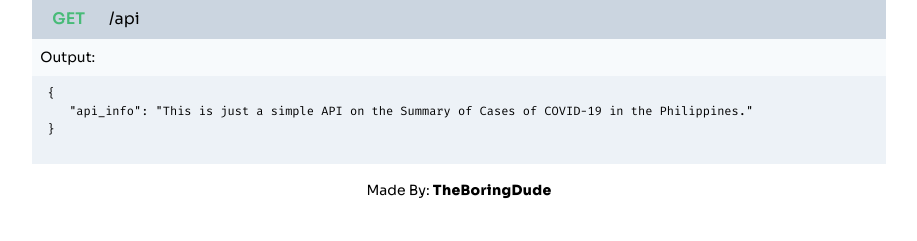
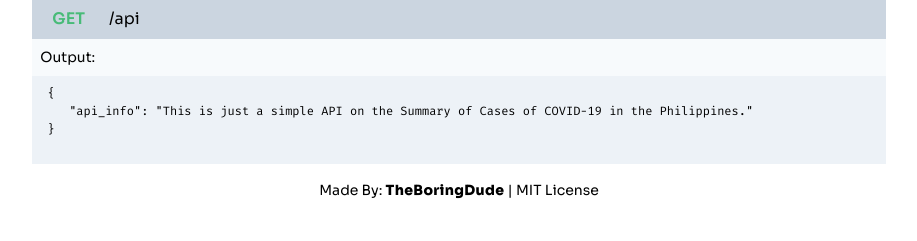
Before and after one commit to tbdsux/covid19ph-api, a FastAPI app: template templates/index.html in a window 1280 px wide. Shown: the part 1419-1660 px from the top of the page, without its empty margins (181-1098 px from the left). Run offline with FastAPI, Linux system fonts and the light colour scheme; the template is opened without the code that fills it: most values are stand-ins (such as "Sample title", 1, 10 or a date in 2020); parts of the project's set-up code (start-up, migrations or seed data) failed here and were passed over; some libraries are stand-ins or nearby versions.

Commit message:
Add License to Footer

```diff
--- a/crawler.py
+++ b/crawler.py
@@ -45,7 +45,8 @@ class Crawler:
         x = df.drop([0, 1, 2, 3, 4, 5, 6, 7, 16, 17, 18])
 
         # get the datas only (list & convert each value to int / float)
-        vals = [self.format_data(float(i.strip("%"))) for i in list(x.iloc[:, 1])]
+        vals = [self.format_data(float(i.strip("%")))
+                for i in list(x.iloc[:, 1])]
 
         # return the output
         return dict(zip(self.__keys, vals))
--- a/templates/index.html
+++ b/templates/index.html
@@ -148,7 +148,7 @@
 
             <!-- footer -->
             <footer class="mt-4">
-                <p class="text-sm">Made By: <a href="https://github.com/TheBoringDude" title="" class="font-bold hover:text-red-500 tracking-wide">TheBoringDude</a></p>
+                <p class="text-sm">Made By: <a href="https://github.com/TheBoringDude" title="" class="font-bold hover:text-red-500 tracking-wide">TheBoringDude</a> | MIT License</p>
             </footer>
         </div>
     </div>
--- /dev/null
+++ b/test.py
@@ -0,0 +1,5 @@
+from crawler import Crawler
+
+x = Crawler()
+
+print(x.get_all())
```
